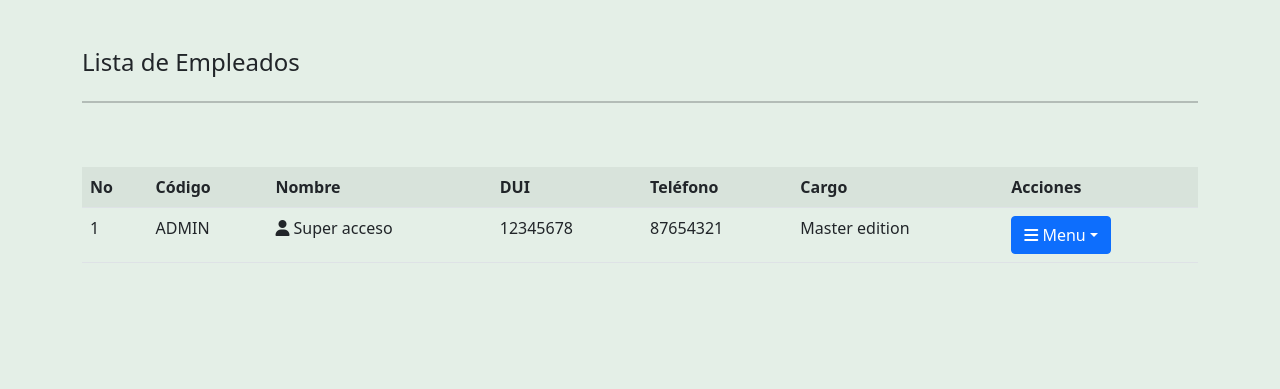
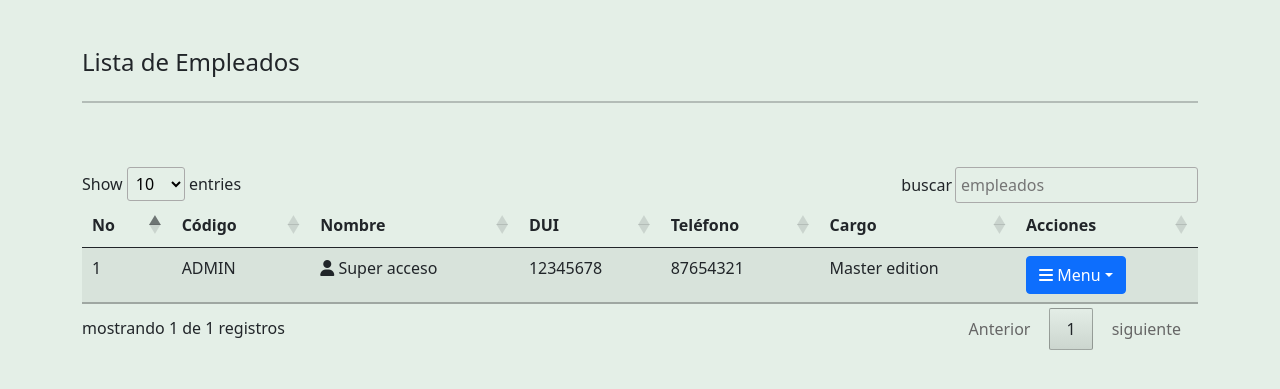
Before and after one commit to Claire-Mata/Control_Asistencia, a PHP site: page /reporteEmp.php in a window 1280 px wide. Shown: the part 58-447 px from the top of the page. Run offline with PHP 8.4, Linux system fonts and the light colour scheme; the visitor is signed in with stand-in values (Sample User, id 1); data comes from the database, SQL or seed files in the repository; data that the repository does not hold is empty; some libraries are stand-ins or nearby versions.

Commit message:
buscar por empleado, plugin datatable

```diff
--- a/reporteEmp.php
+++ b/reporteEmp.php
@@ -6,10 +6,12 @@ include("leftmenu.php");
 <!-- Bootstrap -->
 <!-- <link href="css/bootstrap.min.css" rel="stylesheet"> -->
 <div class="container ">
-	<div>
-		<h1 class="h4 mb-4 mt-5">Lista de Empleados</h1>
-		<hr class="bg-dark" style="height:2px; width:100%; border-width:0; color:#343a40; background-color:#343a40">
-	</div>
+
+  <div>
+    <h1 class="h4 mb-4 mt-5">Lista de Empleados</h1>
+    <hr class="bg-dark" style="height:2px; width:100%; border-width:0; color:#343a40; background-color:#343a40">
+  </div>
+
   	<div class="row">
 	  <?php
 			if(isset($_GET['aksi']) == 'delete'){
@@ -31,8 +33,9 @@ include("leftmenu.php");
 			?>
 		<br>
 		<div class="table-responsive mt-5">
-		<table class="table table-striped table-hover">
-			<tr>
+		<table class="table table-striped table-hover" id="user">
+
+			<thead >
 				<th>No</th>
 				<th>Código</th>
 				<th>Nombre</th>
@@ -40,7 +43,7 @@ include("leftmenu.php");
 				<th>Teléfono</th>
 				<th>Cargo</th>
 				<th>Acciones</th>
-			</tr>
+			</thead>
 			<?php
 
 			$filter = 1;
@@ -70,8 +73,9 @@ include("leftmenu.php");
 							<button class="btn btn-primary dropdown-toggle" type="button" id="dropdownMenuButton1" data-bs-toggle="dropdown" aria-expanded="false">
 							<i class="fas fa-bars"></i> Menu</button>
 							<ul class="dropdown-menu" aria-labelledby="dropdownMenuButton1">';
-							$menu1.='<li><a class="dropdown-item" href="form_modificar.php?nik='.$row['codigo'].'"><i class="fas fa-edit"></i> Editar</a></li>';
-							$menu1.='<li><a class="dropdown-item"  href="form_eliminar.php?aksi=delete&nik='.$row['codigo'].'" onclick="return confirm(\'Esta seguro de borrar los datos '.$row['nombres'].'?\')"><i class="fas fa-trash-alt"></i> Borrar</a></li>';
+							$menu1.='<li><a class="dropdown-item" href="modify2.php?nik='.$row['codigo'].'"><i class="fas fa-edit"></i> Editar</a></li>';
+							$menu1.='<li><a class="dropdown-item"  href="remove2.php?aksi=delete&nik='.$row['codigo'].'" onclick="return confirm(\'Esta seguro de borrar los datos '.$row['nombres'].'?\')"><i class="fas fa-trash-alt"></i> Borrar</a></li>';
+
 
 							$menu1.="<li><a  class='dropdown-item' href='ver_llegadas.php?codigo=".$row['codigo']."' ><i class='fas fa-eye'></i> Ver LLegadas</a></li>";
 							$menu1.="</ul>
@@ -85,6 +89,31 @@ include("leftmenu.php");
 		</table>
 		</div>
 	</div>
+
 </div>
 
-<?php include_once ("foot.php");?>
+	<!--  -->
+  <?php include_once ("foot.php");?>
+  <link rel="stylesheet" type="text/css" href="https://cdn.datatables.net/1.10.25/css/jquery.dataTables.css">
+
+<script type="text/javascript" charset="utf8" src="https://cdn.datatables.net/1.10.25/js/jquery.dataTables.js"></script>
+<script>
+$(document).ready( function () {
+    $('#user').DataTable({
+		"responsive": true,
+		"paging": true,
+		"language":{
+			"lenghtMenu": "mostrar _MENU_ por pagina",
+			"zeroRecords":"no se encontro ningun registro que coincida",
+			"info": "mostrando _TOTAL_ de _MAX_ registros",
+			"search": "buscar",
+			"searchPlaceholder": "empleados",
+			"infoFiltered": "(de un total de _MAX_ registros)",
+			"paginate":{
+				"previous": "Anterior",
+				"next": "siguiente"
+			}
+		}
+	});
+} );
+</script>
```
